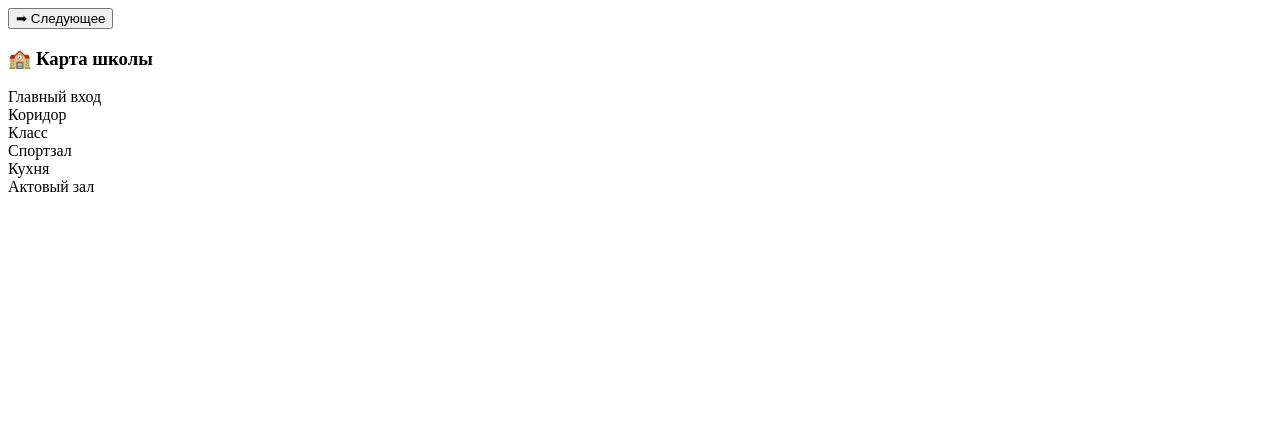
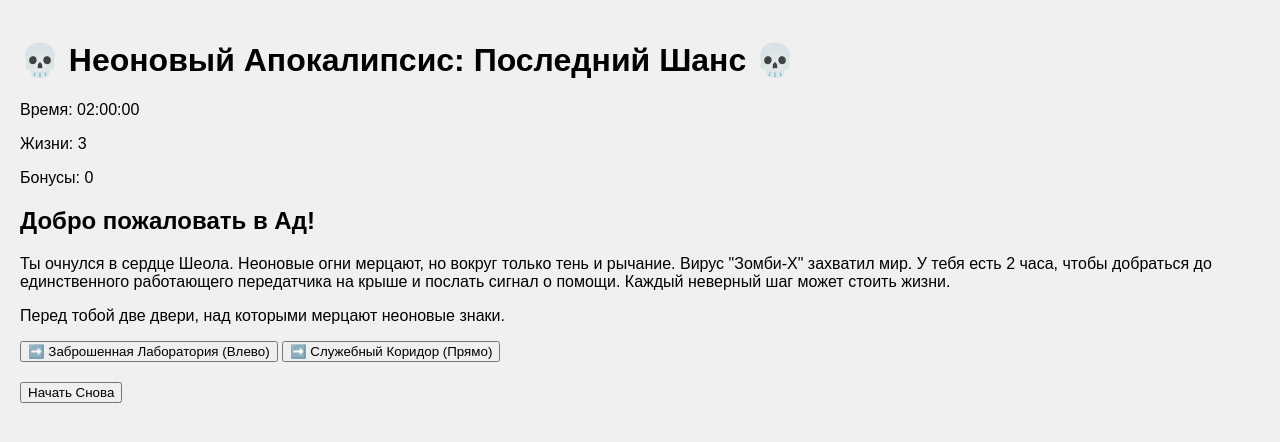
Before and after one commit to Kerijj/zombi, a plain HTML site: page index.html in a window 1280 px wide. Drawn offline with Linux system fonts and the light colour scheme.

Commit message:
Update index.html

```diff
--- a/index.html
+++ b/index.html
@@ -3,37 +3,43 @@
 <head>
     <meta charset="UTF-8">
     <meta name="viewport" content="width=device-width, initial-scale=1.0">
-<title>Квест Зомби-Школа</title>
-<link rel="stylesheet" href="styles.css">
+    <title>Неоновый Апокалипсис: Квест на Выживание</title>
+    <link rel="stylesheet" href="style.css">
 </head>
 <body>
+    <div id="game-container">
+        <header id="header">
+            <h1>💀 Неоновый Апокалипсис: Последний Шанс 💀</h1>
+            <div id="stats">
+                <p>Время: <span id="timer">02:00:00</span></p>
+                <p>Жизни: <span id="lives">3</span></p>
+                <p>Бонусы: <span id="bonuses">0</span></p>
+            </div>
+        </header>
 
-<div id="main-container">
-
-  <div id="scene-container">
-    <div id="progress-container"><div id="progress-bar"></div></div>
-    <div id="task-desc"></div>
-    <div id="minigame-container"></div>
-    <div id="options-container"></div>
-    <button id="next-btn">➡ Следующее</button>
+        <main id="quest-screen">
+            <div id="scenario-text">
+                <h2>Добро пожаловать в Ад!</h2>
+                <p>Ты очнулся в сердце Шеола. Неоновые огни мерцают, но вокруг только тень и рычание. Вирус "Зомби-X" захватил мир. У тебя есть 2 часа, чтобы добраться до единственного работающего передатчика на крыше и послать сигнал о помощи. Каждый неверный шаг может стоить жизни.</p>
+                <p>Перед тобой две двери, над которыми мерцают неоновые знаки.</p>
             </div>
 
-  <div id="map-container">
-    <h3>🏫 Карта школы</h3>
-    <div id="school-map">
-      <div id="map-main_screen" class="map-room">Главный вход</div>
-      <div id="map-scene_corridor_step1" class="map-room">Коридор</div>
-      <div id="map-scene_classroom_step1" class="map-room">Класс</div>
-      <div id="map-scene_gym_step1" class="map-room">Спортзал</div>
-      <div id="map-scene_kitchen_step1" class="map-room">Кухня</div>
-      <div id="map-scene_hall_step1" class="map-room">Актовый зал</div>
+            <div id="choices-container">
+                <button class="choice-button" data-next-step="step_1_room_A">➡️ Заброшенная Лаборатория (Влево)</button>
+                <button class="choice-button" data-next-step="step_1_room_B">➡️ Служебный Коридор (Прямо)</button>
+            </div>
+        </main>
+
+        <div id="overlay" class="hidden">
+            <div id="overlay-content">
+                <h2></h2>
+                <p></p>
+                <button id="restart-button">Начать Снова</button>
             </div>
         </div>
 
     </div>
 
-<script src="game.js"></script>
     <script src="quest.js"></script>
-
 </body>
 </html>
```
Lines whose indentation alone changed are shown as unchanged.
